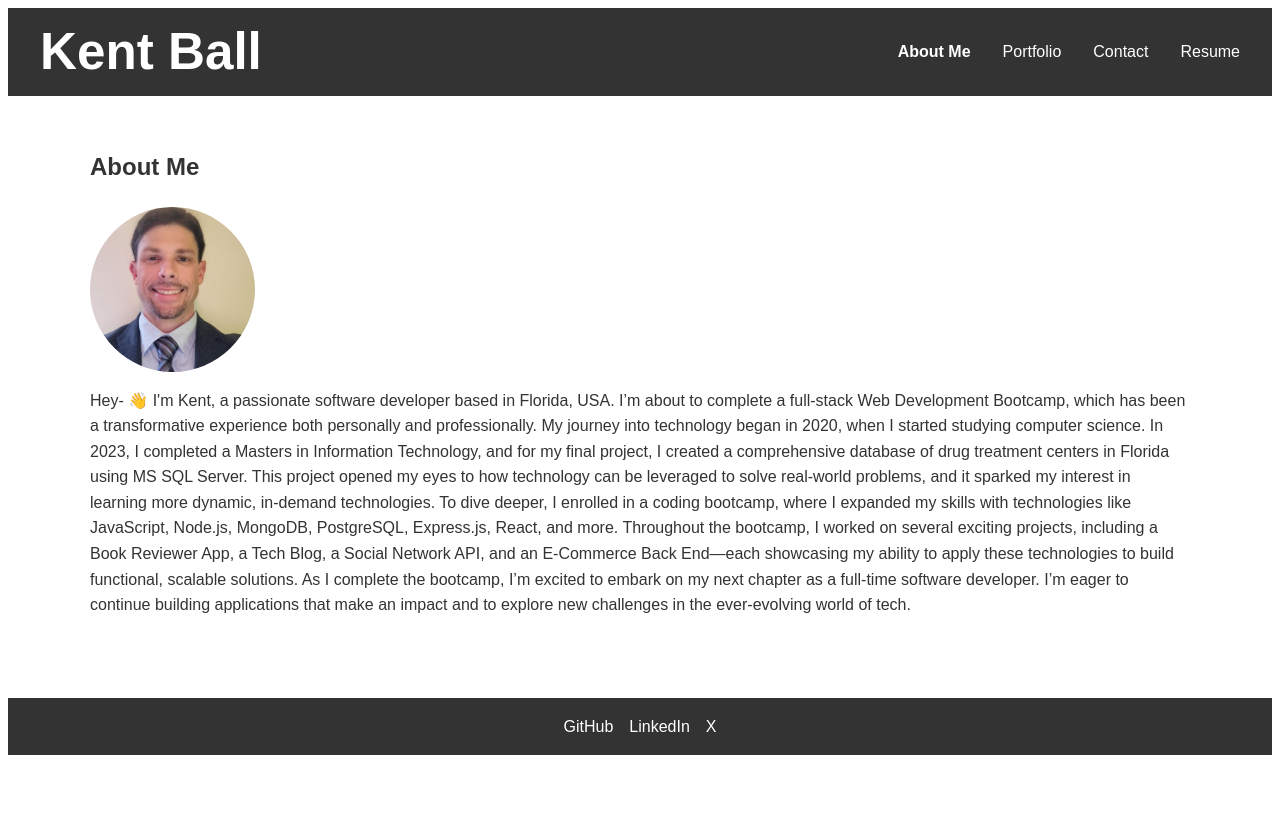
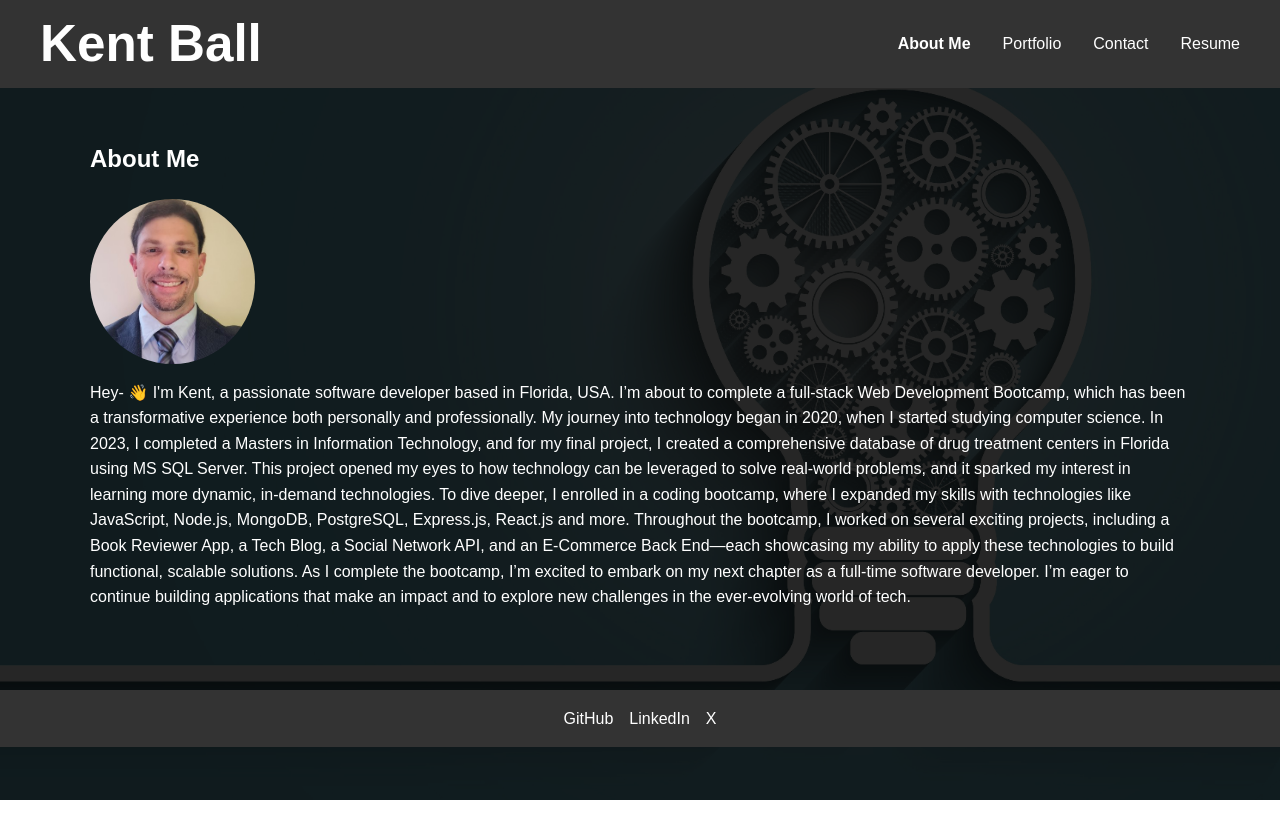
Before and after one commit to digitalscribe53/React-Portfolio, a React (Vite) app: page / in a window 1280 px wide. Built offline with nearby package versions, Linux system fonts and the light colour scheme.

Commit message:
Added background image

```diff
--- a/src/App.css
+++ b/src/App.css
@@ -5,6 +5,41 @@ body {
     color: #333;
   }
 
+  body, html {
+    margin: 0;
+    padding: 0;
+    height: 100%;
+  }
+
+  #root {
+    min-height: 100%;
+    position: relative;
+    padding-bottom: 20px; /* Adjust this value based on footer height */
+  }
+
+  /* Background Image Styles */
+body::before {
+  content: '';
+  position: fixed;
+  top: 0;
+  right: 0;
+  bottom: 0;
+  left: 0;
+  background-image: url('/pxfuel.jpg');
+  background-size: cover;
+  background-position: right center; /* This ensures the right side (with the lightbulb) is always visible */
+  filter: brightness(0.3); /* This darkens the entire image */
+  z-index: -1;
+}
+
+/* Content Wrapper */
+.content-wrapper {
+  position: relative;
+  z-index: 1;
+  background-color: rgba(0, 0, 0, 0.5); /* This adds a semi-transparent overlay */
+  min-height: 100vh;
+  color: white; /* Ensure text is visible on dark background */
+}
   .container {
     max-width: 1100px;
     margin: auto;
--- a/src/App.jsx
+++ b/src/App.jsx
@@ -12,6 +12,7 @@ function App() {
   return (
     <Router>
       <div className="App">
+        <div className="content-wrapper">
           <Header />
           <main className="container">
             <Routes>
@@ -23,6 +24,7 @@ function App() {
           </main>
           <Footer />
         </div>
+      </div>
     </Router>
   );
 }
--- a/src/components/About.jsx
+++ b/src/components/About.jsx
@@ -14,7 +14,7 @@ const About = () => {
 
 I’m about to complete a full-stack Web Development Bootcamp, which has been a transformative experience both personally and professionally. My journey into technology began in 2020, when I started studying computer science. In 2023, I completed a Masters in Information Technology, and for my final project, I created a comprehensive database of drug treatment centers in Florida using MS SQL Server. This project opened my eyes to how technology can be leveraged to solve real-world problems, and it sparked my interest in learning more dynamic, in-demand technologies.
 
-To dive deeper, I enrolled in a coding bootcamp, where I expanded my skills with technologies like JavaScript, Node.js, MongoDB, PostgreSQL, Express.js, React, and more. Throughout the bootcamp, I worked on several exciting projects, including a Book Reviewer App, a Tech Blog, a Social Network API, and an E-Commerce Back End—each showcasing my ability to apply these technologies to build functional, scalable solutions.
+To dive deeper, I enrolled in a coding bootcamp, where I expanded my skills with technologies like JavaScript, Node.js, MongoDB, PostgreSQL, Express.js, React.js and more. Throughout the bootcamp, I worked on several exciting projects, including a Book Reviewer App, a Tech Blog, a Social Network API, and an E-Commerce Back End—each showcasing my ability to apply these technologies to build functional, scalable solutions.
 
 As I complete the bootcamp, I’m excited to embark on my next chapter as a full-time software developer. I’m eager to continue building applications that make an impact and to explore new challenges in the ever-evolving world of tech.
       </p>
```
Also changed, not shown: public/pxfuel.jpg (added). Lines whose indentation alone changed are shown as unchanged.
